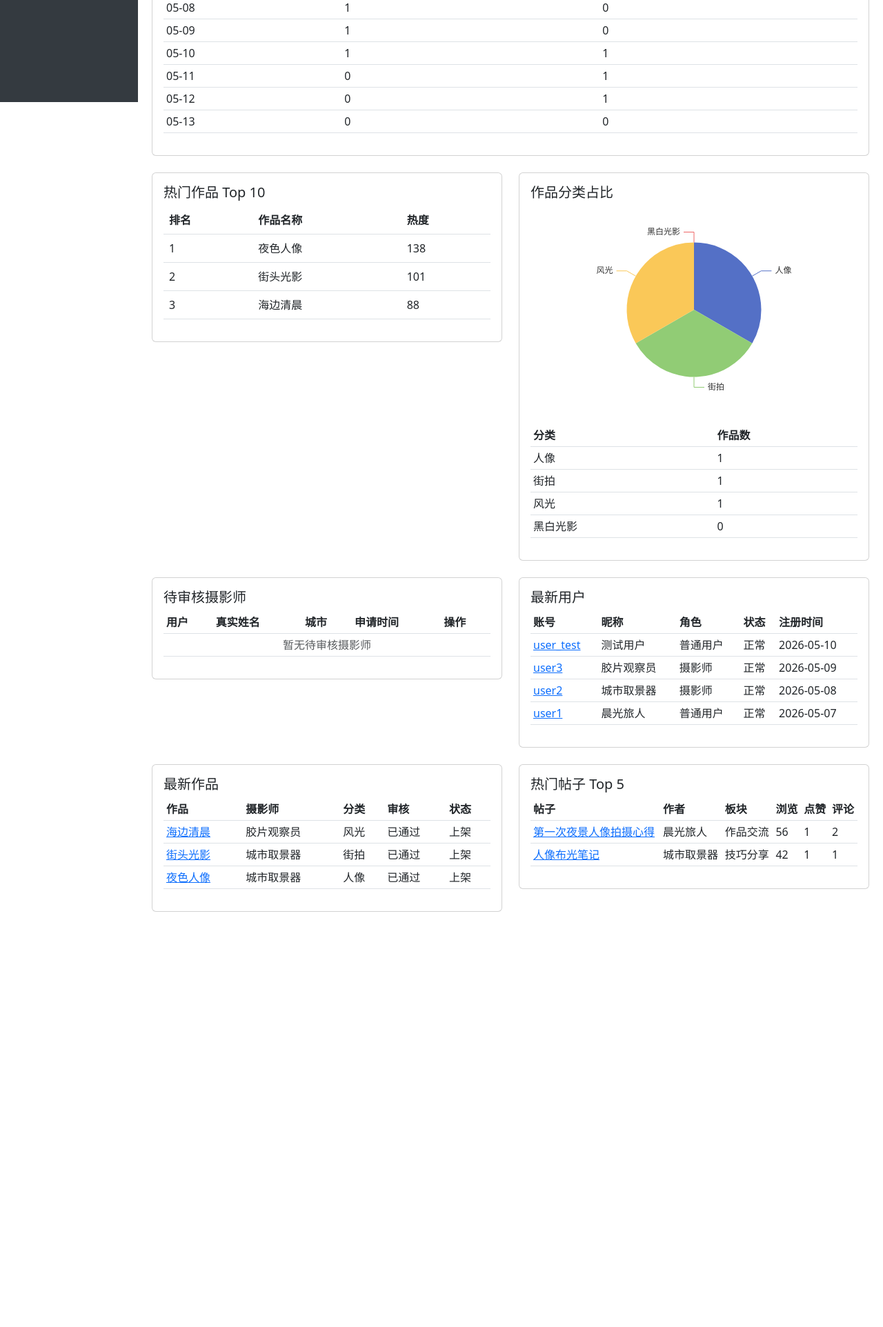
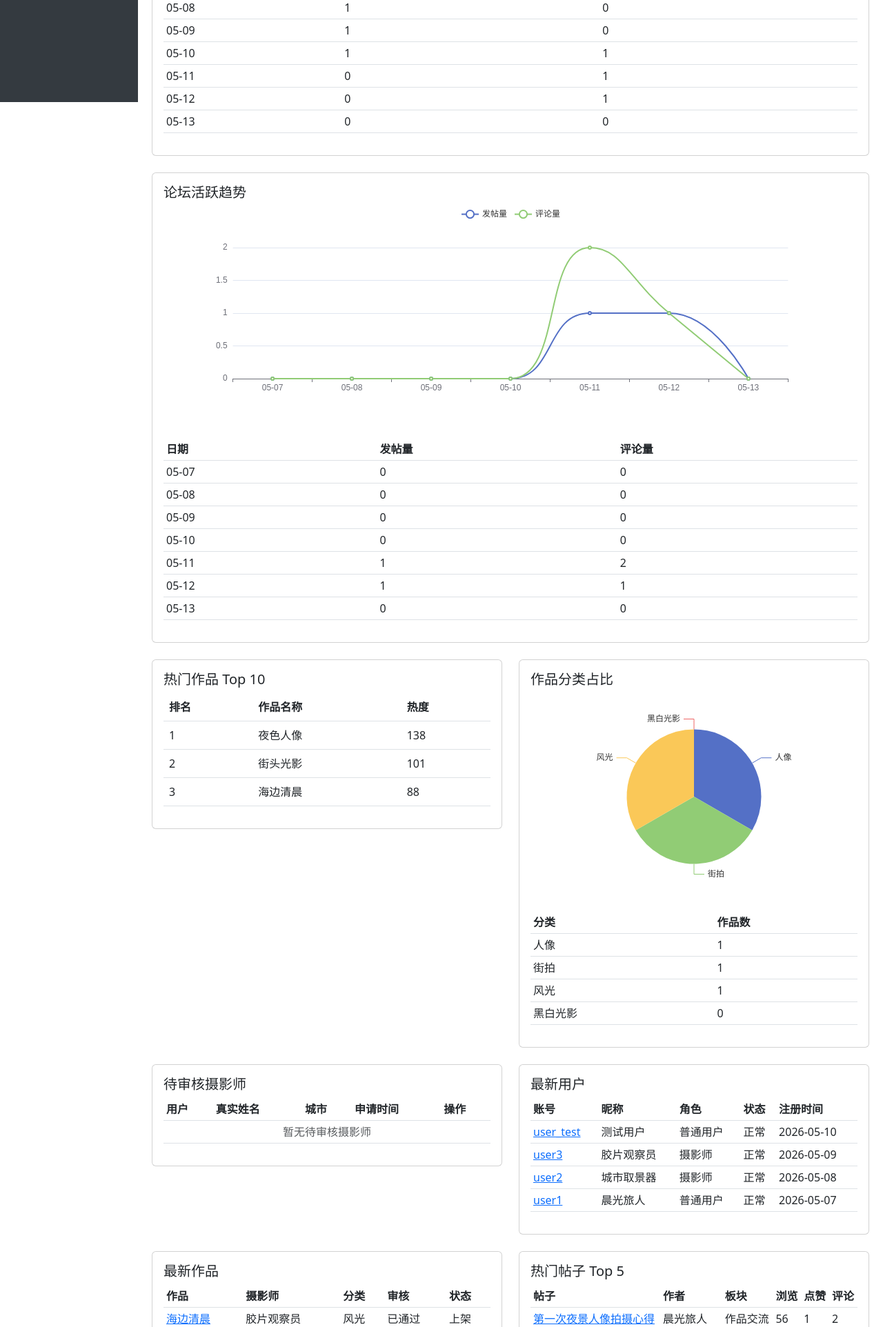
Before and after one commit to Launcher0893/photo-manage-platform, a Flask app: page /admin/dashboard/ in a window 1280 px wide. Shown: the part 652-2576 px from the top of the page at 69% size. Before the commit the page ends 1974 px from the top, so only its background shows below. Run offline with Flask 3, Linux system fonts and the light colour scheme; a user stored in the database is signed in; data comes from the database, SQL or seed files in the repository; parts of the project's set-up code (start-up, migrations or seed data) failed here and were passed over; some libraries are stand-ins or nearby versions.

Commit message:
feature：新增“论坛活跃趋势”折线图，根据近 7 天发帖量和评论量生成

```diff
--- a/templates/dashboard/index.html
+++ b/templates/dashboard/index.html
@@ -52,6 +52,24 @@
                                 <th>日期</th>
                                 <th>新增用户</th>
                                 <th>新增作品</th>
+                            </tr>
+                        </thead>
+                        <tbody></tbody>
+                    </table>
+                </div>
+            </div>
+        </div>
+        <div class="col-md-12 mb-4">
+            <div class="card">
+                <div class="card-body">
+                    <h5>论坛活跃趋势</h5>
+                    <div id="forum-activity-chart" style="height: 320px;"></div>
+                    <table class="table table-sm mt-3" id="forum-activity-table">
+                        <thead>
+                            <tr>
+                                <th>日期</th>
+                                <th>发帖量</th>
+                                <th>评论量</th>
                             </tr>
                         </thead>
                         <tbody></tbody>
@@ -303,6 +321,33 @@ $(function() {
             $('#category-chart').hide();
         }
     });
+
+    $.getJSON('/api/dashboard/forum_activity', function(data) {
+        var rows = [];
+        for (var i = 0; i < data.labels.length; i++) {
+            rows.push('<tr><td>' + data.labels[i] + '</td><td>' + data.posts[i] + '</td><td>' + data.comments[i] + '</td></tr>');
+        }
+        $('#forum-activity-table tbody').html(rows.join(''));
+
+        if (window.echarts) {
+            var forumActivityChart = echarts.init(document.getElementById('forum-activity-chart'));
+            forumActivityChart.setOption({
+                tooltip: { trigger: 'axis' },
+                legend: { data: ['发帖量', '评论量'] },
+                xAxis: { type: 'category', data: data.labels },
+                yAxis: { type: 'value' },
+                series: [
+                    { name: '发帖量', type: 'line', smooth: true, data: data.posts },
+                    { name: '评论量', type: 'line', smooth: true, data: data.comments }
+                ]
+            });
+            $(window).on('resize', function() {
+                forumActivityChart.resize();
+            });
+        } else {
+            $('#forum-activity-chart').hide();
+        }
+    });
 });
 </script>
 {% endblock %}
--- a/views/api.py
+++ b/views/api.py
@@ -5,7 +5,7 @@ from flask_login import current_user
 from sqlalchemy import func, select
 
 from db import db
-from models import Category, PhotoWork, User, WorkComment, WorkLike
+from models import Category, ForumComment, ForumPost, PhotoWork, User, WorkComment, WorkLike
 from utils.decorators import admin_required
 
 
@@ -122,6 +122,35 @@ def dashboard_trends():
     })
 
 
+@bp.route('/dashboard/forum_activity')
+@admin_required
+def dashboard_forum_activity():
+    today = date.today()
+    days = [today - timedelta(days=offset) for offset in range(6, -1, -1)]
+    start_dt = datetime.combine(days[0], datetime.min.time())
+
+    post_rows = db.session.execute(
+        select(func.date(ForumPost.create_time), func.count(ForumPost.post_id))
+        .where(ForumPost.create_time >= start_dt)
+        .group_by(func.date(ForumPost.create_time))
+    ).all()
+    comment_rows = db.session.execute(
+        select(func.date(ForumComment.create_time), func.count(ForumComment.comment_id))
+        .where(ForumComment.create_time >= start_dt)
+        .group_by(func.date(ForumComment.create_time))
+    ).all()
+
+    post_map = {str(day): count for day, count in post_rows}
+    comment_map = {str(day): count for day, count in comment_rows}
+    labels = [day.strftime('%m-%d') for day in days]
+    keys = [day.isoformat() for day in days]
+    return jsonify({
+        'labels': labels,
+        'posts': [post_map.get(key, 0) for key in keys],
+        'comments': [comment_map.get(key, 0) for key in keys],
+    })
+
+
 @bp.route('/dashboard/category_stats')
 @admin_required
 def dashboard_category_stats():
```
Also changed, not shown: HANDOFF.md (+1 -0 lines), README.md.
